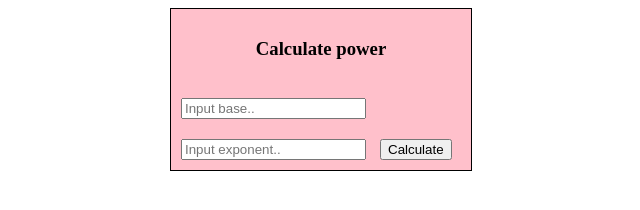
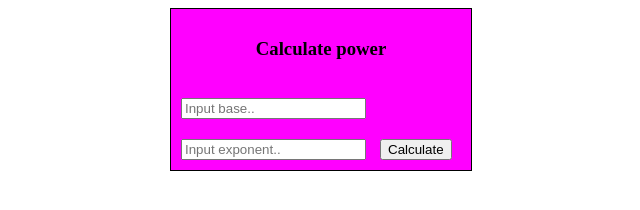
Before and after one commit to gohovd/base-exp, a plain HTML site: page index.html in a window 1280 px wide. Shown: the whole page, without its empty margins (319-959 px from the left). Drawn offline with Linux system fonts and the light colour scheme.

Commit message:
Background changed

```diff
--- a/css.css
+++ b/css.css
@@ -2,7 +2,7 @@
 	margin: auto;
 	width: 300px;
 	border: 1px solid black;
-	background-color: pink;
+	background-color: magenta;
 }
 
 #holder h3 {
```
